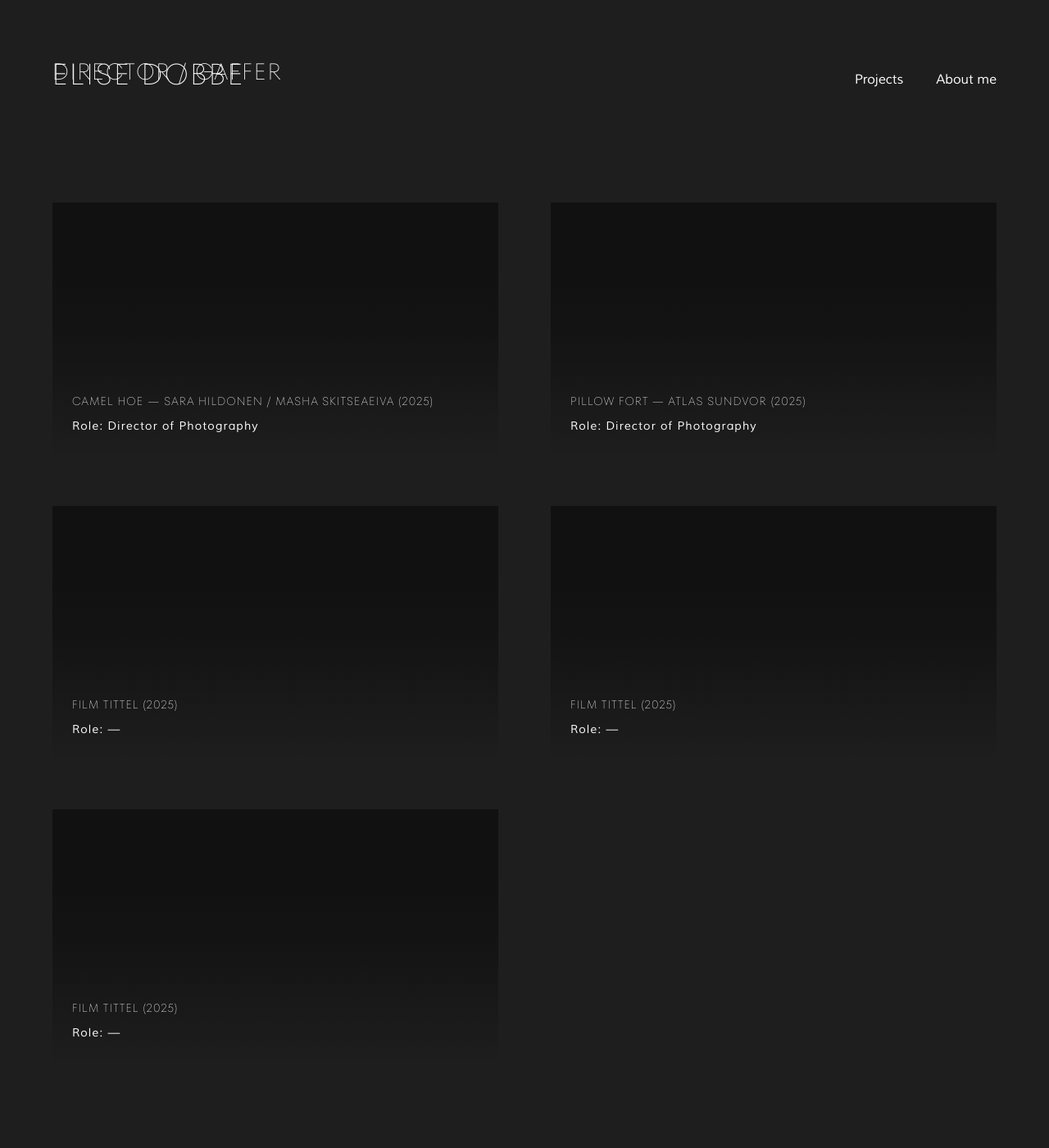
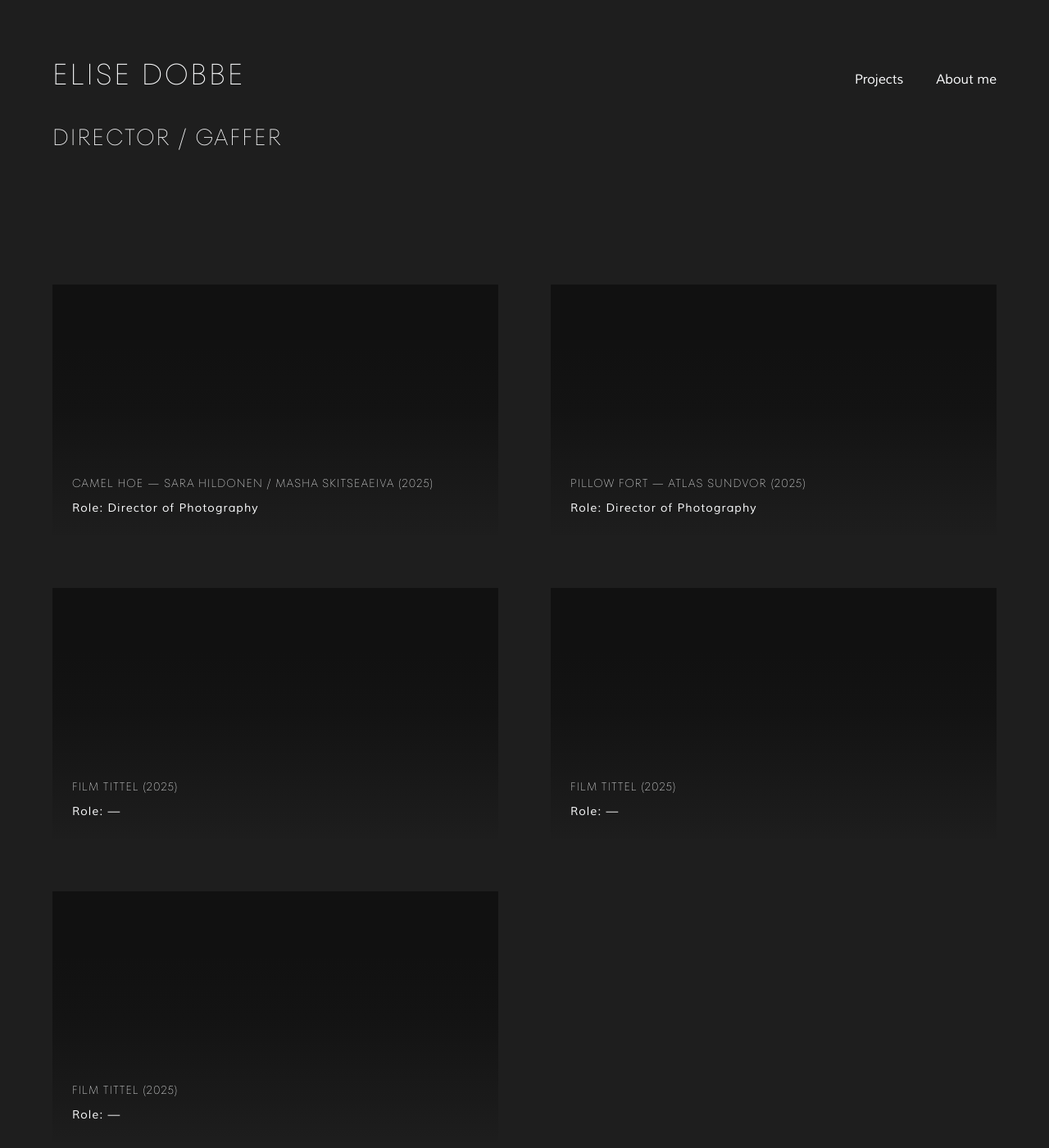
Before and after one commit to elisedobbe/portfolio, an MkDocs documentation site: the page built from docs/projects.md, in a window 1280 px wide and 1400 px high. Shown: the whole window at 82% size. Built offline with MkDocs 1.6.1 and Material for MkDocs 9.7.7, drawn with Linux system fonts in a browser that asks for light colours.

Commit message:
Update extra.css

```diff
--- a/docs/assets/styles/extra.css
+++ b/docs/assets/styles/extra.css
@@ -444,7 +444,7 @@ body:has(.project-grid) .md-typeset > h1:first-child { display: none !important;
   grid-template-columns: repeat(2, 1fr);
   width: 100vw;
   margin-left: calc(50% - 50vw);
-  padding: 140px var(--edge) 80px;
+  padding: 160px var(--edge) 80px;
   gap: 64px;
 }
 
@@ -706,6 +706,6 @@ body:has(.home-hero) .md-tabs__item:first-child .md-tabs__link {
   letter-spacing: 1.96px !important;
   text-transform: uppercase !important;
   color: var(--fg) !important;
-  padding: 60px var(--edge) 0 !important;
+  padding: 140px var(--edge) 0 !important;
   margin: 0 !important;
 }
```
